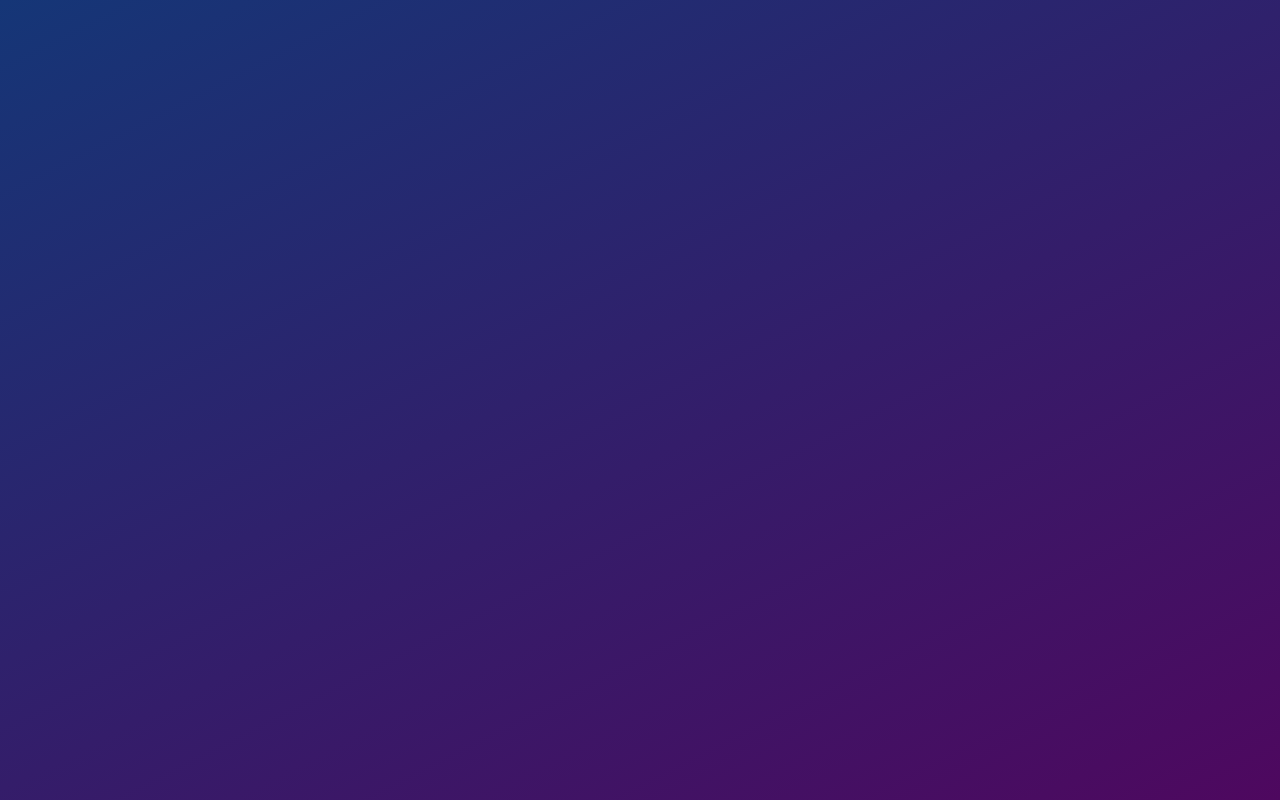
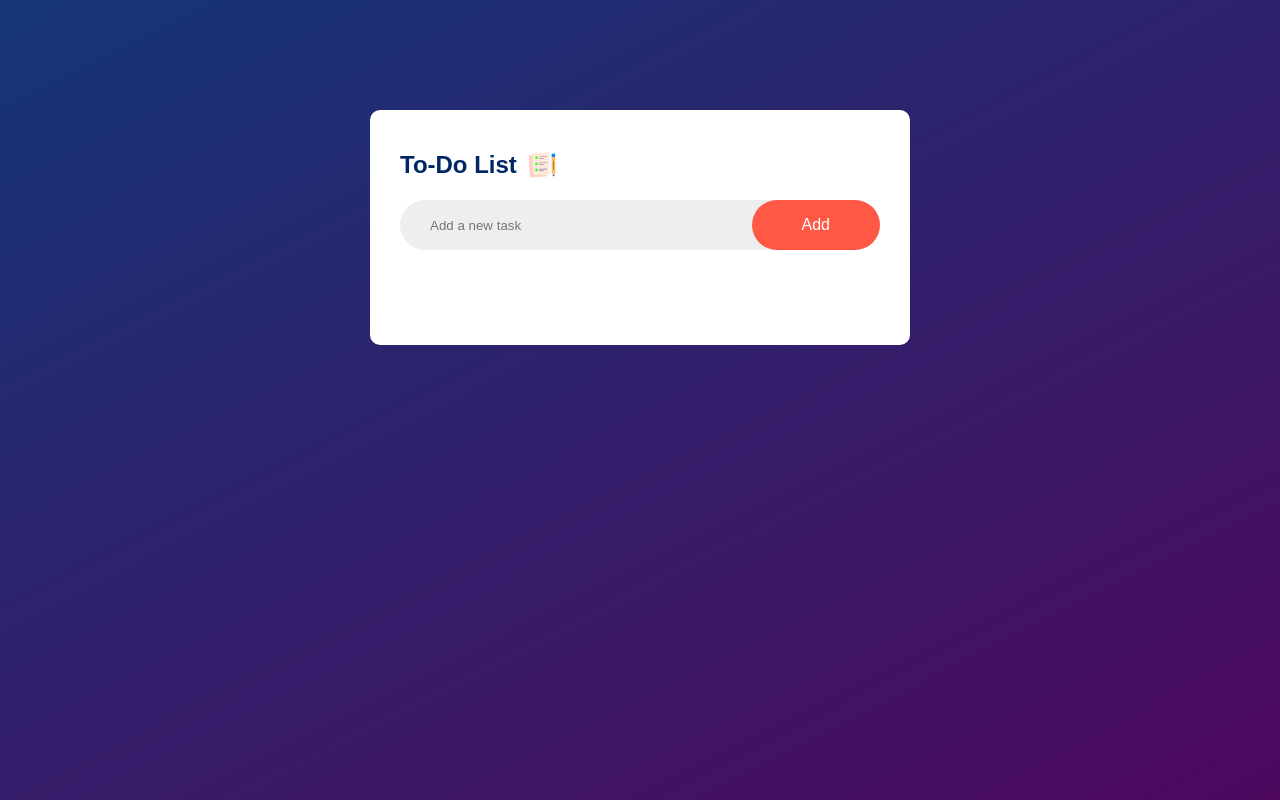
Before and after one commit to Nitishojha00/To-Do-List, a plain HTML site: page index.html in a window 1280 px wide. Drawn offline with Linux system fonts and the light colour scheme.

Commit message:
9:14 tk lecture liya hu

```diff
--- a/index.html
+++ b/index.html
@@ -7,6 +7,19 @@
     <link rel="stylesheet" href="style.css">
 </head>
 <body>
-    <div class="container"></div>
+    <div class="container">
+        <div class="to-do">
+            <h2>To-Do List
+                <img src="icon.png">
+            </h2>
+            <div class="row">
+                <input type="text" id="input" placeholder="Add a new task">
+                <button id="add">Add</button>
+            </div>
+            <div id="list-container">
+
+            </div>
+        </div>
+    </div>
 </body>
 </html>
--- a/style.css
+++ b/style.css
@@ -1,6 +1,7 @@
 *{
     margin: 0;
     padding: 0;
+    font-family: 'poppins', sans-serif;
     box-sizing: border-box;
 }
 
@@ -10,3 +11,53 @@
   background: linear-gradient(153deg , #153677, #4e085f);
   padding: 10px;
 }
+
+.to-do{
+    width: 100%;
+    max-width: 540px;
+    background: #fff;
+    margin: 100px auto 20px;
+    padding: 40px 30px 70px;
+    border-radius: 10px;
+}
+
+.to-do h2{
+    color: #002765;
+    display: flex;
+    margin-bottom: 20px;
+    align-items: center;
+}
+
+.to-do h2 img{
+    width: 30px;
+    margin-left: 10px;
+}
+
+.row{
+    display: flex;
+    align-items: center;
+    justify-content: space-between;
+    border-radius: 30px;
+    padding-left: 20px;
+    background: #edeef0;
+    margin-bottom: 25px;
+}
+
+input{
+    flex: 1;
+    border: none;
+    outline: none;
+    background: transparent;
+    padding: 10px;
+    font-weight: 14px;
+}
+button{
+    border: none;
+    outline: none;
+    padding: 16px 50px;
+    color: #fff;
+    background-color: #ff5945;
+    font-size: 16px;
+    cursor: pointer;
+    border-radius: 50px;
+}
```
